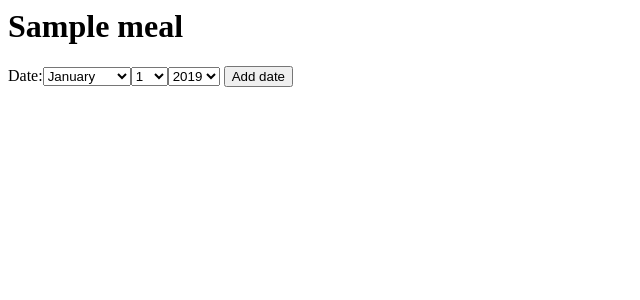
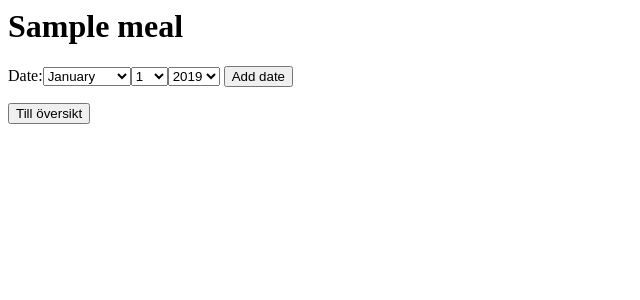
Before and after one commit to Fakor/DinnerVault, a Django app: page /main/1/ in a window 1280 px wide. Shown: the top 300 px of the page, without its empty margins (0-640 px from the left). Run offline with Django 3.2, Linux system fonts and the light colour scheme; tables that the repository leaves empty hold one stand-in row (values such as "Sample post"); parts of the project's set-up code (start-up, migrations or seed data) failed here and were passed over.

Commit message:
Back to overview added to detail view

```diff
--- a/glufs/main/templates/main/detail.html
+++ b/glufs/main/templates/main/detail.html
@@ -5,3 +5,7 @@
     {{ form }}
     <input type="submit" value="Add date">
 </form>
+
+<form action="/main/overview">
+    <button type="submit">Till översikt</button>
+</form>
```
